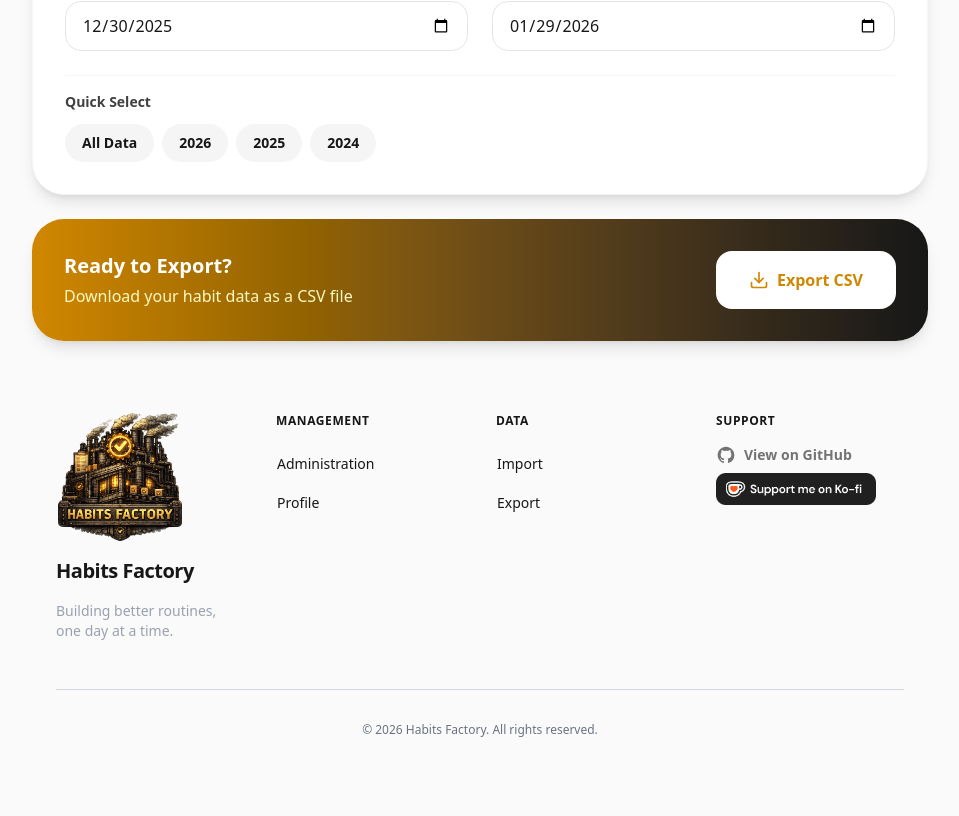
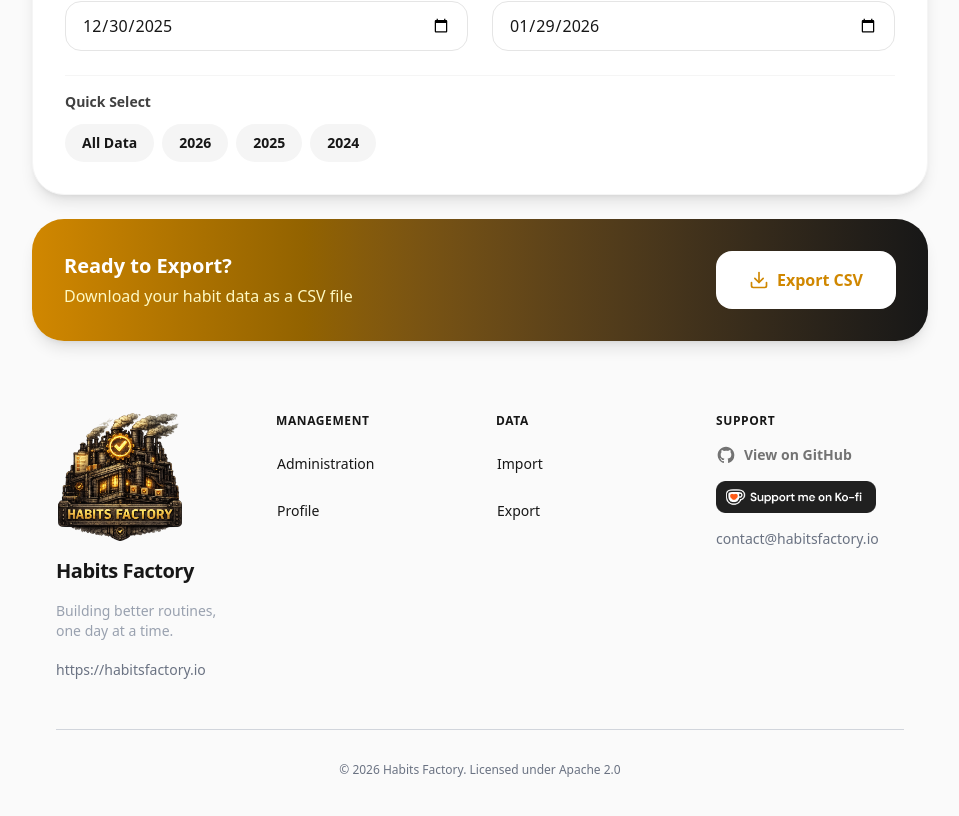
Before and after one commit to continuum-app/continuum, a Vue app in the folder frontend/: page /export in a window 1280 px wide. Shown: the part 354-1170 px from the top of the page, without its empty margins (160-1119 px from the left). Built offline with nearby package versions, Linux system fonts and the light colour scheme; sample sign-in values are in the browser's storage.

Commit message:
Added https://habitsfactory.io URL to some places.

```diff
--- a/frontend/src/components/SiteFooter.vue
+++ b/frontend/src/components/SiteFooter.vue
@@ -26,22 +26,28 @@ const goToExport = () => {
     <footer class="py-12 px-6">
         <div class="dark:text-white max-w-7xl mx-auto grid grid-cols-1 md:grid-cols-2 lg:grid-cols-4 gap-8">
             <div class="flex flex-col gap-4">
-                <img src="/logo.png" alt="Habits Factory Logo" class="h-32 w-32 object-contain center" />
+                <a href="https://habitsfactory.io" target="_blank" rel="noopener noreferrer">
+                    <img src="/logo.png" alt="Habits Factory Logo" class="h-32 w-32 object-contain center" />
+                </a>
                 <span class="text-xl font-bold tracking-tight">Habits Factory</span>
                 <p class="text-sm text-gray-400">Building better routines, one day at a time.</p>
+                <a href="https://habitsfactory.io" target="_blank" rel="noopener noreferrer">
+                    <span
+                        class="text-sm text-gray-500 hover:text-primary-400 transition-colors">https://habitsfactory.io</span>
+                </a>
             </div>
             <div>
                 <h3 class="font-semibold mb-4 uppercase text-xs tracking-wider">Management</h3>
-                <ul class="space-y-0 text-sm">
+                <ul class="space-y-2 text-sm">
                     <li>
                         <button @click="goToAdminSettings"
-                            class="hover:text-primary-400 transition-colors flex items-center gap-2 pl-0">
+                            class="hover:text-primary-400 transition-colors flex items-center pl-0">
                             <span>{{ t('adminSettings') }}</span>
                         </button>
                     </li>
                     <li>
                         <button @click="goToProfile"
-                            class="hover:text-primary-400 transition-colors flex items-center gap-2 pl-0">
+                            class="hover:text-primary-400 transition-colors flex items-center pl-0">
                             <span>{{ t('profile') }}</span>
                         </button>
                     </li>
@@ -49,16 +55,16 @@ const goToExport = () => {
             </div>
             <div>
                 <h3 class="font-semibold mb-4 uppercase text-xs tracking-wider">Data</h3>
-                <ul class="space-y-0 text-sm">
+                <ul class="space-y-2 text-sm">
                     <li>
                         <button @click="goToExport"
-                            class="hover:text-primary-400 transition-colors flex items-center gap-2 pl-0">
+                            class="hover:text-primary-400 transition-colors flex items-center pl-0">
                             <span>{{ t('importData') }}</span>
                         </button>
                     </li>
                     <li>
                         <button @click="goToExport"
-                            class="hover:text-primary-400 transition-colors flex items-center gap-2 pl-0">
+                            class="hover:text-primary-400 transition-colors flex items-center pl-0">
                             <span>{{ t('exportData') }}</span>
                         </button>
                     </li>
@@ -66,7 +72,7 @@ const goToExport = () => {
             </div>
             <div>
                 <h3 class="font-semibold mb-4 uppercase text-xs tracking-wider">Support</h3>
-                <ul class="space-y-2 text-sm">
+                <ul class="space-y-4 text-sm">
                     <li>
                         <a href="https://github.com/habitsfactory/habitsfactory-app" target="_blank"
                             rel="noopener noreferrer"
@@ -84,11 +90,17 @@ const goToExport = () => {
                         <a href="https://ko-fi.com/joeydev" target="_blank"><img src="/support_me_on_kofi_dark.png"
                                 alt="Support me on Ko-Fi" style="width: 160px;"></img></a>
                     </li>
+                    <li>
+                        <a href="mailto:contact@habitsfactory.io">
+                            <span
+                                class="text-sm text-gray-500 hover:text-primary-400 transition-colors">contact@habitsfactory.io</span>
+                        </a>
+                    </li>
                 </ul>
             </div>
         </div>
         <div class="max-w-7xl mx-auto mt-12 pt-8 border-t border-gray-300 text-center text-xs text-gray-500">
-            © {{ new Date().getFullYear() }} {{ t('appName') }}. {{ t('allRightsReserved') }}
+            © {{ new Date().getFullYear() }} {{ t('appName') }}. {{ t('license') }}
         </div>
     </footer>
 </template>
--- a/frontend/src/composables/translations.js
+++ b/frontend/src/composables/translations.js
@@ -76,6 +76,7 @@ export const translations = {
     adminSettings: 'Administration',
     adminSettingsMessage: 'Manage site-wide settings and user permissions.',
     allRightsReserved: 'All rights reserved.',
+    license: 'Licensed under Apache 2.0',
 
     // Administration Settings
     siteWideSettings: 'Site-Wide Settings',
@@ -281,6 +282,7 @@ export const translations = {
     adminSettings: 'Administration',
     adminSettingsMessage: 'Paramètres globaux du site pour les administrateurs',
     allRightsReserved: 'Tous droits réservés.',
+    license: 'Sous licence Apache 2.0',
 
     // Administration Settings
     siteWideSettings: 'Paramètres Globaux du Site',
--- a/frontend/src/views/DashboardView.vue
+++ b/frontend/src/views/DashboardView.vue
@@ -105,7 +105,9 @@ onUnmounted(() => {
     <div class="max-w-7xl mx-auto">
       <header class="flex flex-col md:flex-row justify-between items-start md:items-center gap-6 mb-8">
         <div class="flex items-center gap-4">
-          <img src="/logo.png" alt="App Logo" class="h-22 w-22" />
+          <a href="https://habitsfactory.io" target="_blank" rel="noopener noreferrer">
+            <img src="/logo.png" alt="App Logo" class="h-22 w-22" />
+          </a>
           <div>
             <h1 class="text-4xl font-black tracking-tighter text-neutral-900 dark:text-white uppercase italic">
               {{ t('appName') }}
```
Also changed, not shown: 1 other file (tests, documents, lock files or other folders).
